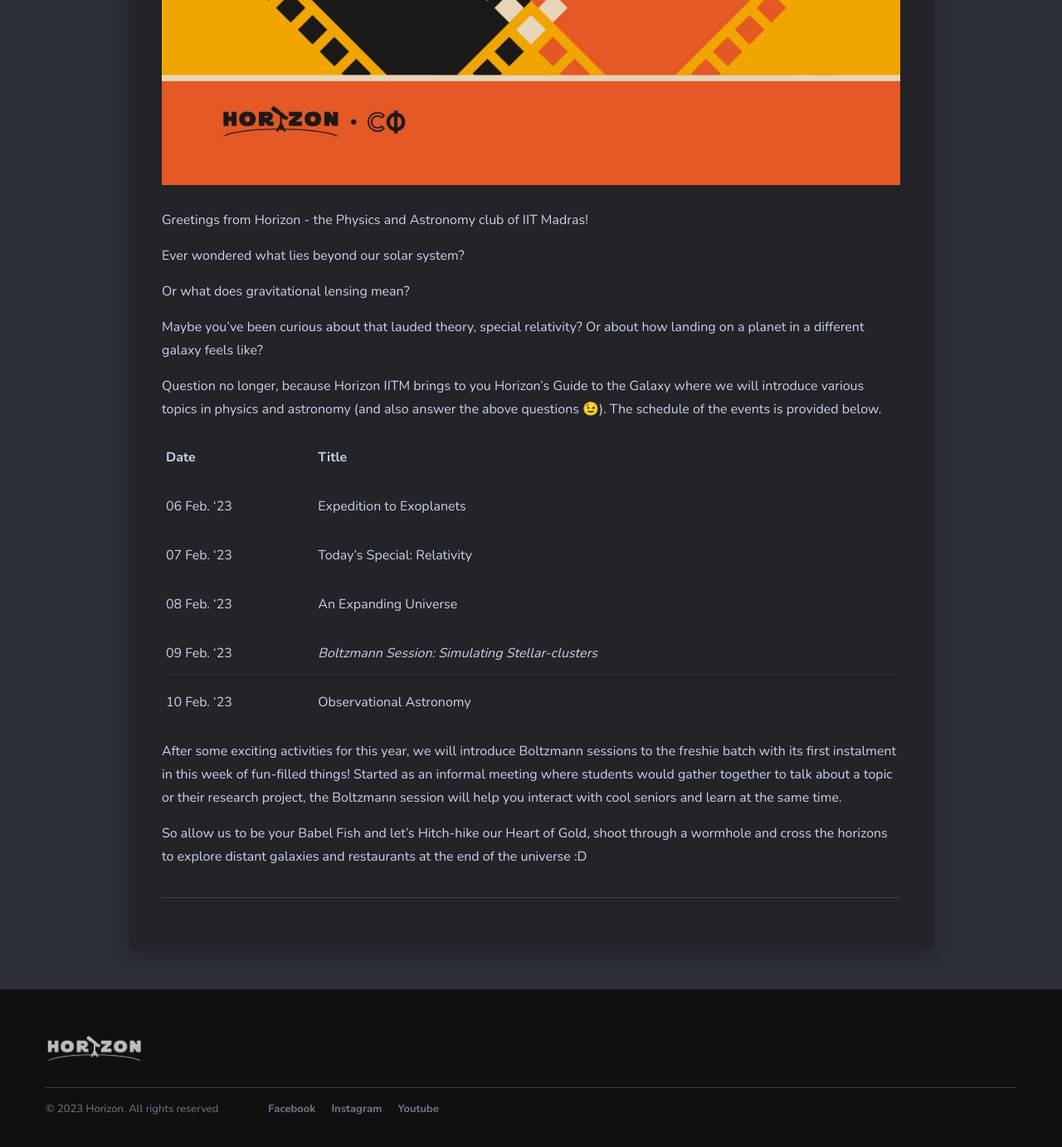
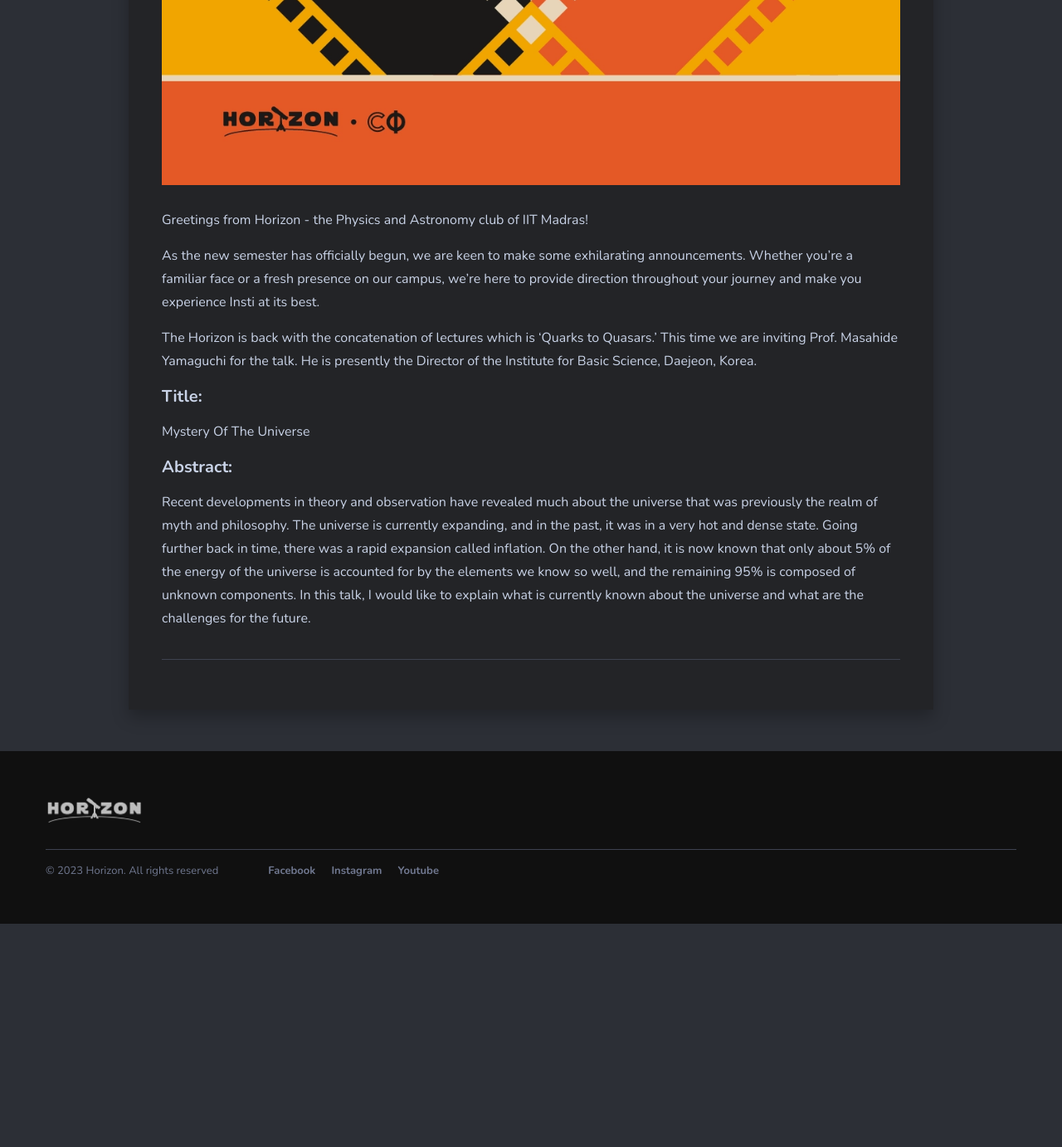
Before and after one commit to HorizonIITM/HorizonIITM.github.io, a Jekyll site: the page built from upcoming.md, in a window 1280 px wide and 1400 px high, scrolled down 921 px. Shown: the top 1382 px of the window at 83% size. Built offline with Jekyll 4.4.1, drawn with Linux system fonts in a browser that asks for light colours; nearby versions of some CDN libraries; after the commit the page ends 2034 px from its top, so only the background shows below that.

Commit message:
Update upcoming.md

```diff
--- a/upcoming.md
+++ b/upcoming.md
@@ -5,28 +5,13 @@ permalink: /upcoming/
 
 Greetings from Horizon - the Physics and Astronomy club of IIT Madras!
 
-
-Ever wondered what lies beyond our solar system?
-
-Or what does gravitational lensing mean?
+As the new semester has officially begun, we are keen to make some exhilarating announcements. Whether you're a familiar face or a fresh presence on our campus, we're here to provide direction throughout your journey and make you experience Insti at its best.
 
 
-Maybe you've been curious about that lauded theory, special relativity? Or about how landing on a planet in a different galaxy feels like?
+The Horizon is back with the concatenation of lectures which is ‘Quarks to Quasars.’ This time we are inviting  Prof. Masahide Yamaguchi for the talk. He is presently the Director of the Institute for Basic Science, Daejeon, Korea.
 
+#### Title:
+Mystery Of The Universe
 
-
-Question no longer, because Horizon IITM brings to you Horizon's Guide to the Galaxy where we will introduce various topics in physics and astronomy (and also answer the above questions 😉). The schedule of the events is provided below.
-
-
-|Date | Title|
-|---|---|
-|06 Feb. '23 | Expedition to Exoplanets |
-|07 Feb. '23 | Today's Special: Relativity |
-|08 Feb. '23 | An Expanding Universe |
-|09 Feb. '23 | _Boltzmann Session: Simulating Stellar-clusters_ |
-|10 Feb. '23 | Observational Astronomy |
-
-After some exciting activities for this year, we will introduce Boltzmann sessions to the freshie batch with its first instalment in this week of fun-filled things! Started as an informal meeting where students would gather together to talk about a topic or their research project, the Boltzmann session will help you interact with cool seniors and learn at the same time.
-
-
-So allow us to be your Babel Fish and let's Hitch-hike our Heart of Gold, shoot through a wormhole and cross the horizons to explore distant galaxies and restaurants at the end of the universe :D
+#### Abstract:
+Recent developments in theory and observation have revealed much about the universe that was previously the realm of myth and philosophy. The universe is currently expanding, and in the past, it was in a very hot and dense state. Going further back in time, there was a rapid expansion called inflation. On the other hand, it is now known that only about 5% of the energy of the universe is accounted for by the elements we know so well, and the remaining 95% is composed of unknown components. In this talk, I would like to explain what is currently known about the universe and what are the challenges for the future.
```
